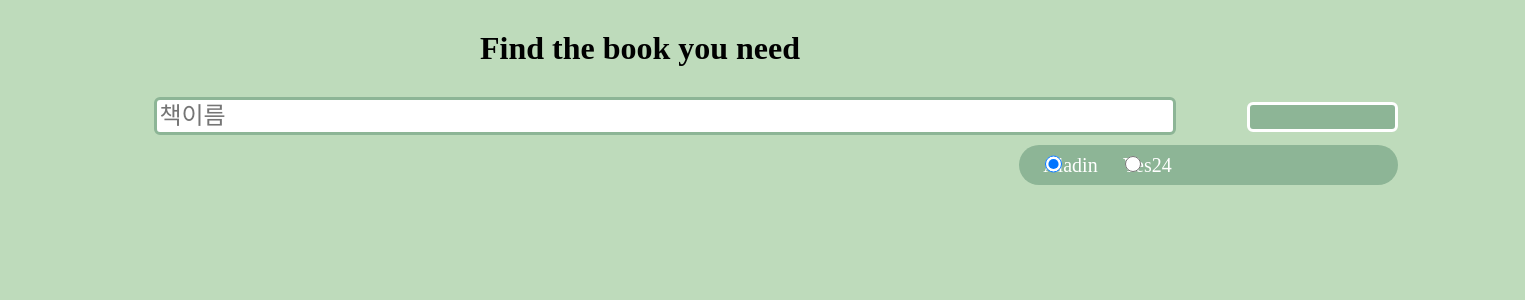
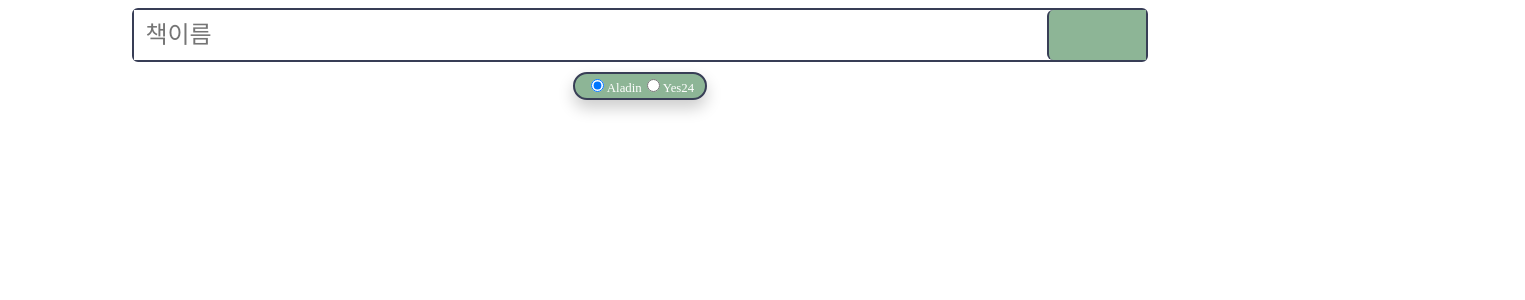
Before and after one commit to cappstone/web_frontend, a Vue app: page / in a window 1280 px wide. Shown: the top 300 px of the page, 1525 px wide, since content can reach past the window. Built offline with nearby package versions, Linux system fonts and the light colour scheme.

Commit message:
Ver 1.0.0 prototype

```diff
--- a/src/App.vue
+++ b/src/App.vue
@@ -1,12 +1,14 @@
 <template>
   <div>
-    <h1>Find the book you need</h1>
+    <header/>
     <search v-on:dataemit="dataEmit"></search>
+    <br><br><br><br><br>
     <result v-bind:book="emittedbook"></result>
   </div>
 </template>
 
 <script>
+import Header from './components/Header.vue'
 import Search from './components/Search.vue'
 import Result from './components/Result.vue'
 
@@ -18,6 +20,7 @@ export default {
   },
 
   components: {
+    header: Header,
     search: Search,
     result: Result,
   },
@@ -32,11 +35,5 @@ export default {
 </script>
 
 <style>
-  h1{
-    margin: 30px;
-    text-align: center;
-  }
-  body{
-    background-color: #bedbbb;
-  }
+
 </style>
--- /dev/null
+++ b/src/components/Header.vue
@@ -0,0 +1,19 @@
+<template>
+  <div>
+    <h1>Find the book you need</h1>
+  </div>
+</template>
+
+<script>
+export default {
+
+}
+</script>
+
+<style>
+  h1{
+    margin: 30px;
+    text-align: center;
+    color:#557174;
+  }
+</style>
--- a/src/components/Result.vue
+++ b/src/components/Result.vue
@@ -1,28 +1,28 @@
 <template>
-  <ul id="aladin" v-if="book[1]=='0'">
-    <li class="bookkey" v-for="key in book[0]" v-bind:key="key">
-      <b>{{key.bookname}}</b>
-      <p><img v-bind:src="key.imgurl"></p>
-      <p>{{key.description}}</p>
-      <div v-if="key.result!=''">현재 <b>{{key.stores}}</b>에 재고가 존재합니다.</div>
+  <div v-if="book[0]!=''">
+    <div v-if="book[1]=='0'">
+      <div class="book_card" v-for="(book,bookey) in book[0]" v-bind:key="bookey">
+        <b class="book_aladin_bookname">{{book.bookname}}</b>
+        <div class="book_container">
+          <p class="book_aladin_bookimg"><img v-bind:src="book.imgurl"></p>
+          <p class="book_aladin_bookdesc">{{book.description}}</p>
+          <div class="book_aladin_result" v-if="book.result!=''">현재 <b>{{book.stores}}</b>에 재고가 존재합니다.</div>
           <div v-else>현재 재고가 없습니다.</div>
+        </div>
 
-      <ul class="place">
-        <li v-for="resultkey in key.result" v-bind:key="resultkey">
-          <p>{{resultkey.mall}}</p>
-          <div>현재{{resultkey.count_stock}}개</div>
-          <ul v-for="statuskey in resultkey.status_stock" v-bind:key="statuskey">
+        <ul class="book_aladin_place">
+          <li v-for="(result,resultkey) in book.result" v-bind:key="resultkey">
+            <p>{{result.mall}}</p>
+            <ul v-for="(status,statuskey) in result.status_stock" v-bind:key="statuskey">
               <li>
-              <div>{{statuskey.location}} 위치에 {{statuskey.quality}}급 물건이 {{statuskey.price}} 가격으로 있습니다.</div>
+                <div>{{status.location}} 위치에 {{status.quality}}급 물건이 {{status.price}} 가격으로 있습니다.</div>
               </li>
             </ul>
 
           </li>
         </ul>
-
-      <br>
-    </li>
-  </ul>
+      </div>
+    </div>
 
     <ul id="yes" v-else>
       <li v-for="key in book[0]" v-bind:key="key">
@@ -39,6 +39,8 @@
         </ol>
       </li>
     </ul>
+
+  </div>
 </template>
 
 <script>
@@ -63,7 +65,34 @@ export default {
 </script>
 
 <style>
-  .bookkey{
+  .book_card {
+    margin: 10px 15px 20px 15px;
+    padding: 10px;
+    box-shadow: 0 8px 16px 0 rgba(0,0,0,0.3);
+    transition: 0.3s;
+
+    background-color: white;
+
+    max-width: 100%;
+    height: auto;
+    position: relative;
+  }
+
+  .book_card:hover {
+    box-shadow: 0 16px 32px 0 rgba(0,0,0,0.3);
+  }
+
+  .book_container {
+    padding: 10px 20px;
+    display: flex;
+  }
+
+  .book_aladin_bookname {
+    font-size: 24px;
+  }
+
+
+  /*.bookkey{
     background: #bedbbb;
     text-align: left;
     font-size: 36px;
--- a/src/components/Search.vue
+++ b/src/components/Search.vue
@@ -1,24 +1,12 @@
 <template>
-  <div class="search">
-    <input v-on:keyup="checkEntered" v-model="searchname" placeholder="책이름">
-    <button v-on:click="getData"><font-awesome-icon icon="bullseye-pointer"/></button>
-    <div class="radio">
-      <tbody>
-        <tr>
-          <td>
-            <input type="radio" id="aladin" value="0" v-model="searchstore">
-          </td>
-          <td>
-            <div>Aladin</div>
-          </td>
-          <td>
-            <input type="radio" id="yes" value="1" v-model="searchstore">
-          </td>
-          <td>
-            <div>Yes24</div>
-          </td>
-        </tr>
-      </tbody>
+  <div>
+    <section class="search">
+      <input v-on:keyup="checkEntered" v-model="searchname" placeholder="책이름">
+      <button v-on:click="getData"></button>
+    </section>
+    <div class="select">
+      <input type="radio" id="aladin" value="0" v-model="searchstore"><label for="aladin">Aladin</label>
+      <input type="radio" id="yes" value="1" v-model="searchstore"><label for="yes">Yes24</label>
     </div>
   </div>
 </template>
@@ -65,50 +53,76 @@ export default {
  <style>
   .search{
     height: 50px;
-    width: 100%;
-    margin-left: 10%;
-    margin-right: 10%;
-    display: inline-block;
+    max-width: 80%;
+
+    border: 2px solid #383e56;
+    border-radius: 6px;
+
+    margin: 0 auto;
+    position: relative;
+    display:flex;
+
+    background-color: white;
   }
   .search input{
-    height: 30px;
-    width: 80%;
-    border: 3px solid #8db596;
-    border-radius: 6px;
+    width: 90%;
+
+    padding: 11px;
+
     text-align: left;
     font-size: 24px;
-    position: relative;
-    left: 20px;
+
+    border: 0px;
+    outline: none;
+
+    float: left;
   }
   .search button{
-    height: 30px;
-    width: 12%;
-    text-align: center;
-    border: 3px solid white;
-    border-radius: 6px;
-    margin-top: 5px;
-    color: black;
+    height: 100%;
+    width: 10%;
+    float: right;
+
+    margin:0;
+    padding:0;
+
+    border-left: 2px solid #383e56;
+    border-top-left-radius: 6px;
+    border-bottom-left-radius: 6px;
+    border-top: 0px;
+    border-right: 0px;
+    border-bottom: 0px;
+    outline:none;
+
+    color: #383e56;
     background: #8db596;
-    font-size: 20px;
-    float: right;
-    top: 3px;
+
+    cursor: pointer;
   }
 
-  .radio{
+  .search button:hover{
+    background: #70af85;
+  }
+  .search button:active{
+    border-left: 4px solid #383e56;
+    border-right: 3px solid #383e56;
+    border-top: 3px solid #383e56;
+    border-bottom: 3px solid #383e56;
+  }
+
+  .select{
     margin-top: 10px;
-    width: 30%;
-    float: right;
-    font-size: 20px;
-    border: 3px bold #8db596;
+    margin-left:auto;
+    margin-right:auto;
+    padding:2px;
+    max-width: 10%;
+    border: 2px solid #383e56;
+    box-shadow: 0 8px 16px 0 rgba(0,0,0,0.2);
     background: #8db596;
     border-radius: 20px;
     color: white;
-  }
-  .radio label{
-    margin-left: 5px;
+
+    font-size: 1vw;
+    text-align:center;
   }
 
-  #a:hover, #y:hover{
-    cursor: pointer;
-  }
 </style>
```
Lines whose indentation alone changed are shown as unchanged.
